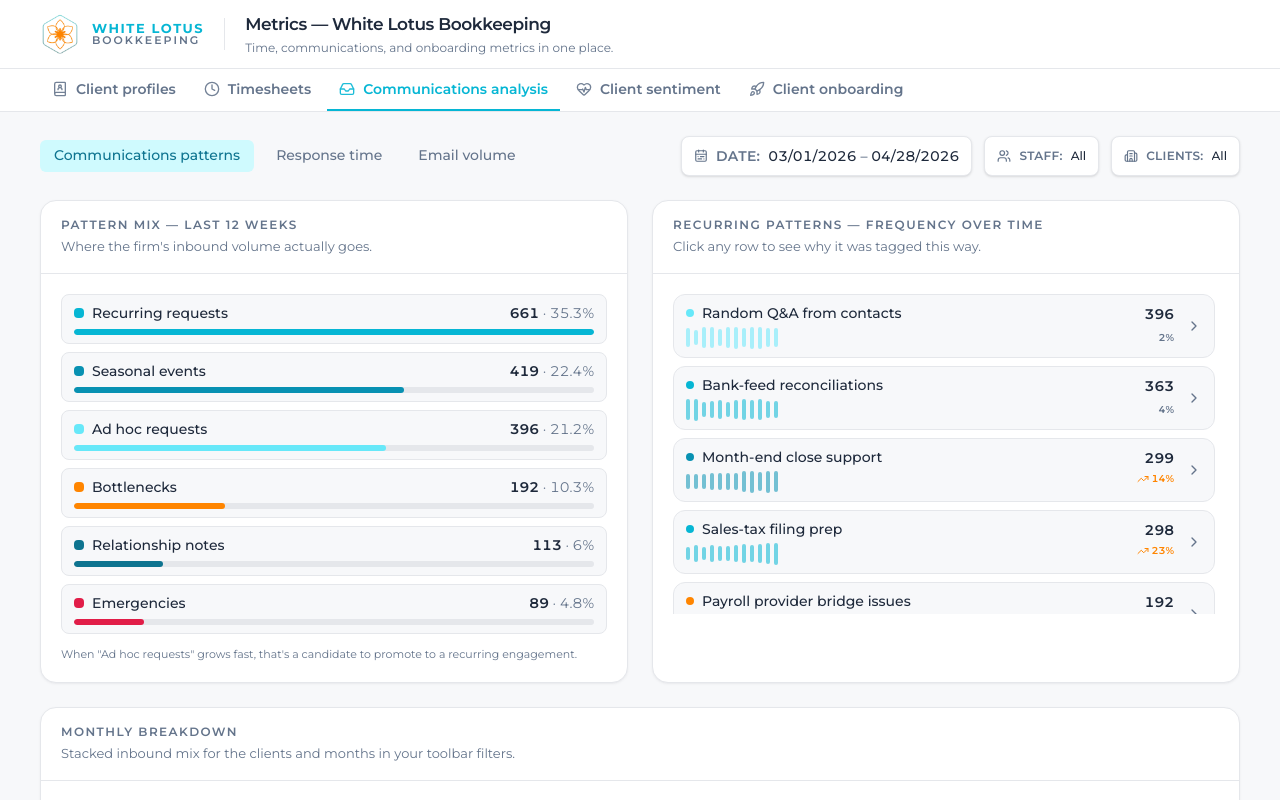
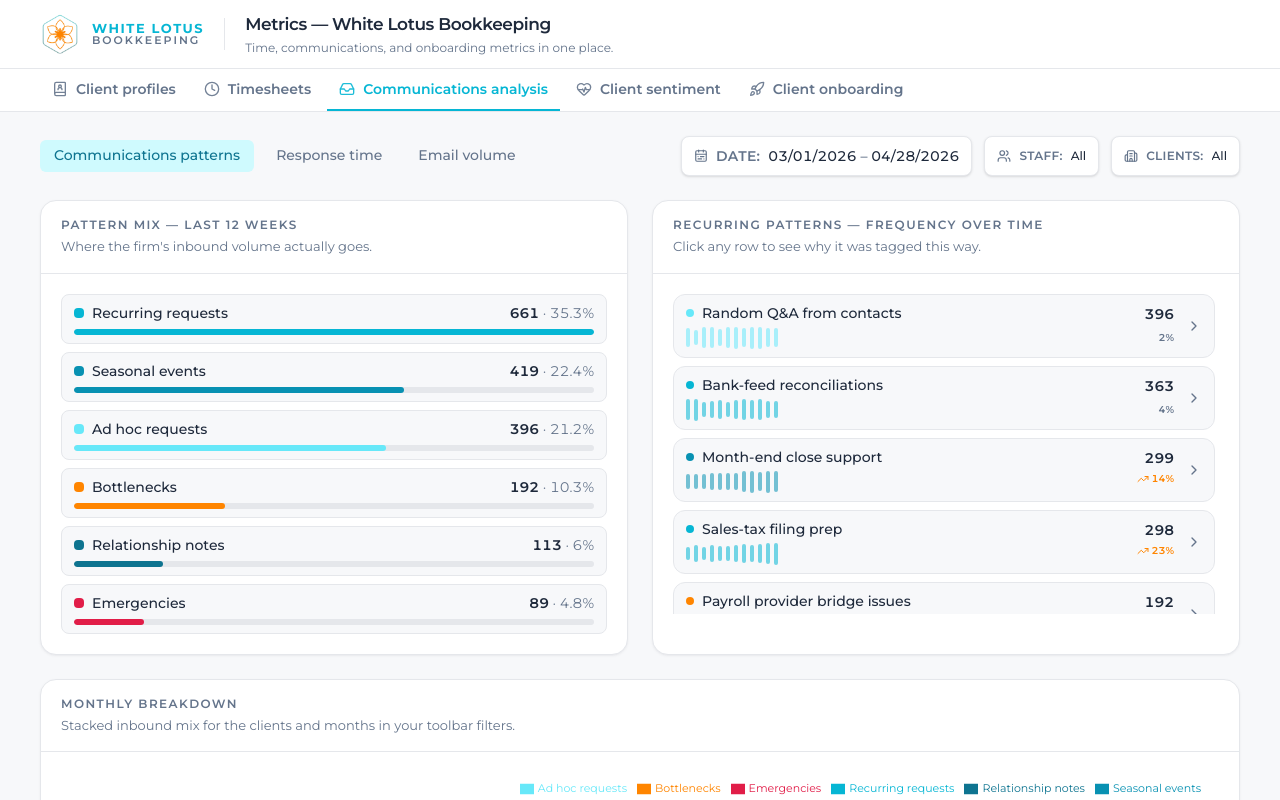
Before and after one commit to rikusato0/ClickupDashboardDemo, a React (Vite) app: page / in a window 1280 px wide. Both pictures are taken after a click on the tab "Communications analysis". Shown: the top 800 px of the page. Built offline with nearby package versions, Linux system fonts and the light colour scheme.

Commit message:
Remove redundant informational text from PatternsTab component

```diff
--- a/src/views/comms/PatternsTab.tsx
+++ b/src/views/comms/PatternsTab.tsx
@@ -121,10 +121,6 @@ export function PatternsTab({
                 })
             })()}
           </div>
-          <p className="mt-3 text-[11px] text-wl-ink-muted">
-            When "Ad hoc requests" grows fast, that's a candidate to
-            promote to a recurring engagement.
-          </p>
         </Card>
 
         <Card
```
